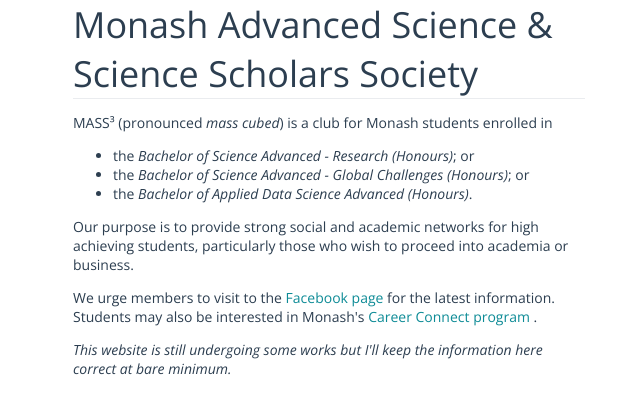
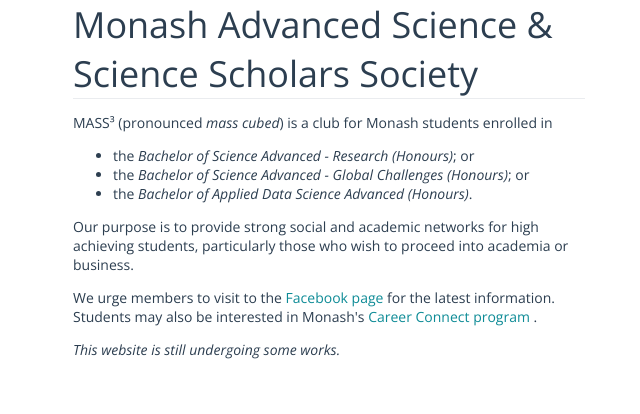
Before and after one commit to masscubed/masscubed.com, a Jekyll site: the page index.html, which Jekyll copies as it is, in a window 1280 px wide and 900 px high, scrolled down 950 px. Shown: the top 414 px of the window, without its empty margins (311-951 px from the left). Built offline with Jekyll 4.4.1, drawn with Linux system fonts in a browser that asks for light colours.

Commit message:
Update index.html
Test

```diff
--- a/index.html
+++ b/index.html
@@ -74,8 +74,7 @@
           </a>.
       </p>
       <p>
-        <em>This website is still undergoing some works but I'll keep the
-        information here correct at bare minimum.</em>
+        <em>This website is still undergoing some works.</em>
       </p>
     </main>
   </body>
```
